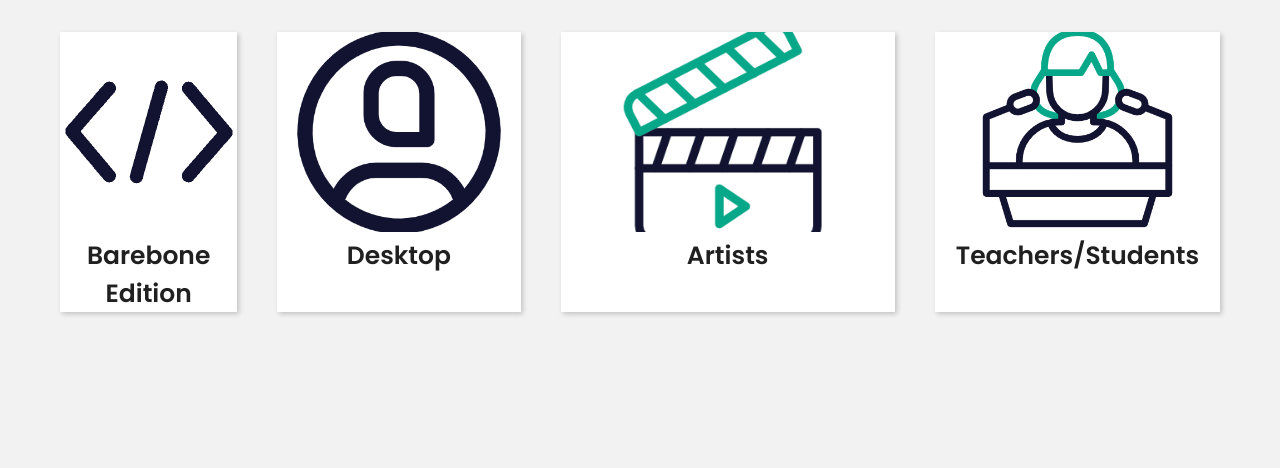
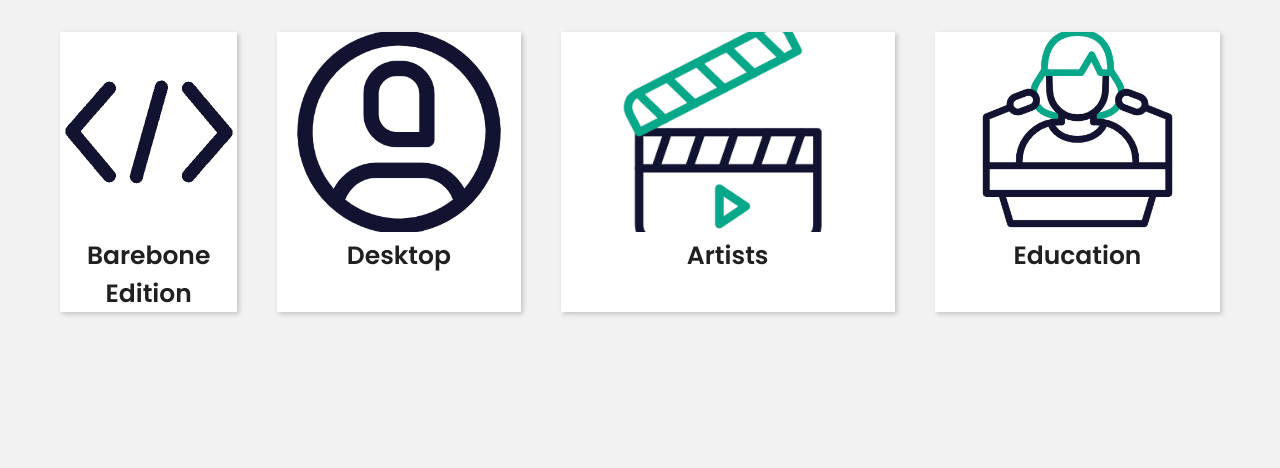
Before and after one commit to Sanjay-YS/final-pr, a Flask app: page /feedback.html in a window 1280 px wide. Shown: the part 228-696 px from the top of the page. Run offline with Flask 2, Linux system fonts and the light colour scheme.

Commit message:
Update feedback.html

```diff
--- a/templates/feedback.html
+++ b/templates/feedback.html
@@ -84,7 +84,7 @@
             </div>
             <div class="top-text">
                 <div class="name">
-                    Teachers/Students
+                    Education
                 </div>
 
             </div>
@@ -95,7 +95,7 @@
                 </div>
                 <div class="btn">
                     <a
-                        href="https://drive.google.com/file/d/1OEi7CuDPtM5frP7_YrnEFMOZVOn71II6/view?usp=drivesdk">Download</a>
+                        href="https://drive.google.com/file/d/11MCygDXRLJRZIFj0QiOSz5dryy265zbA/view?usp=sharing">Download</a>
                 </div>
             </div>
         </div>
```
